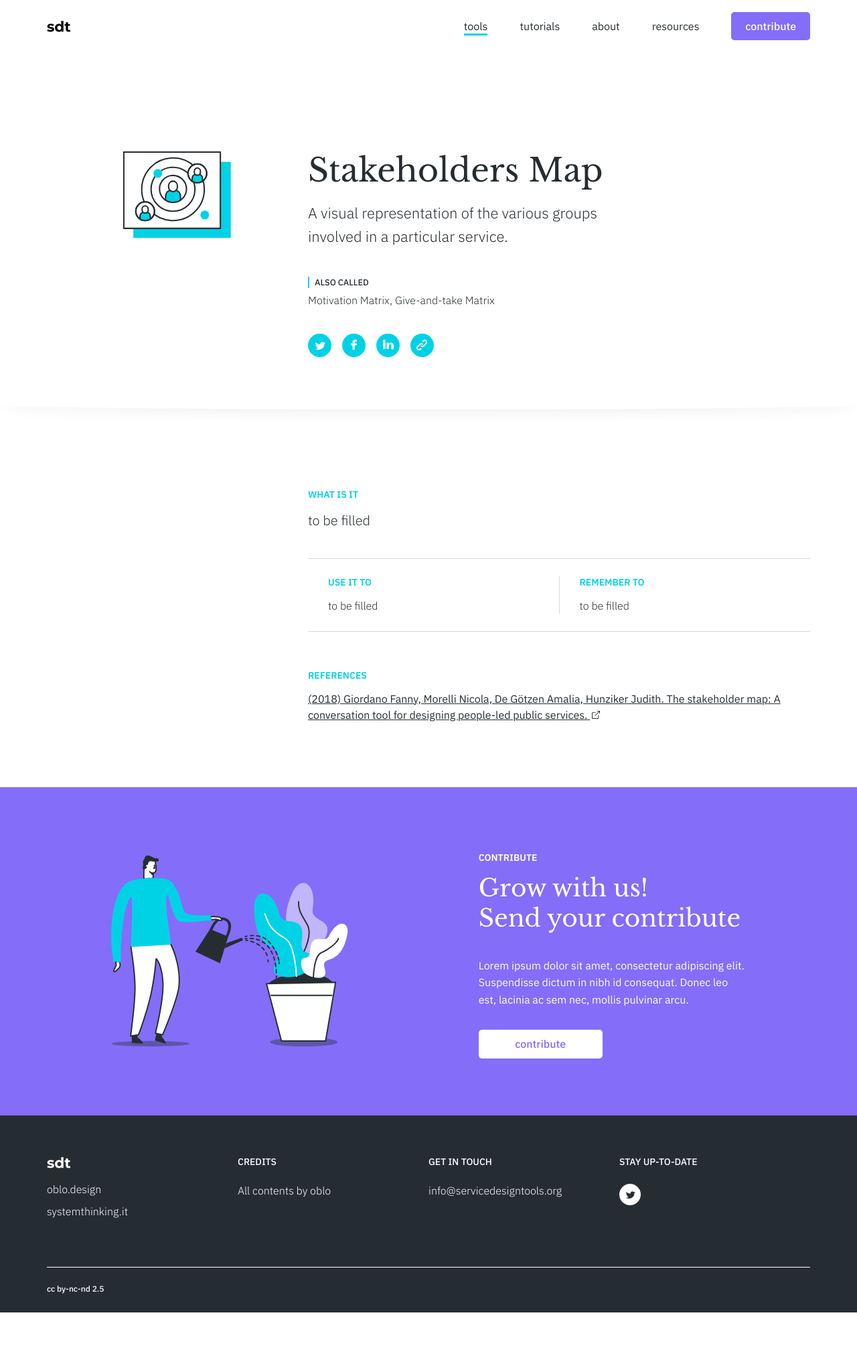
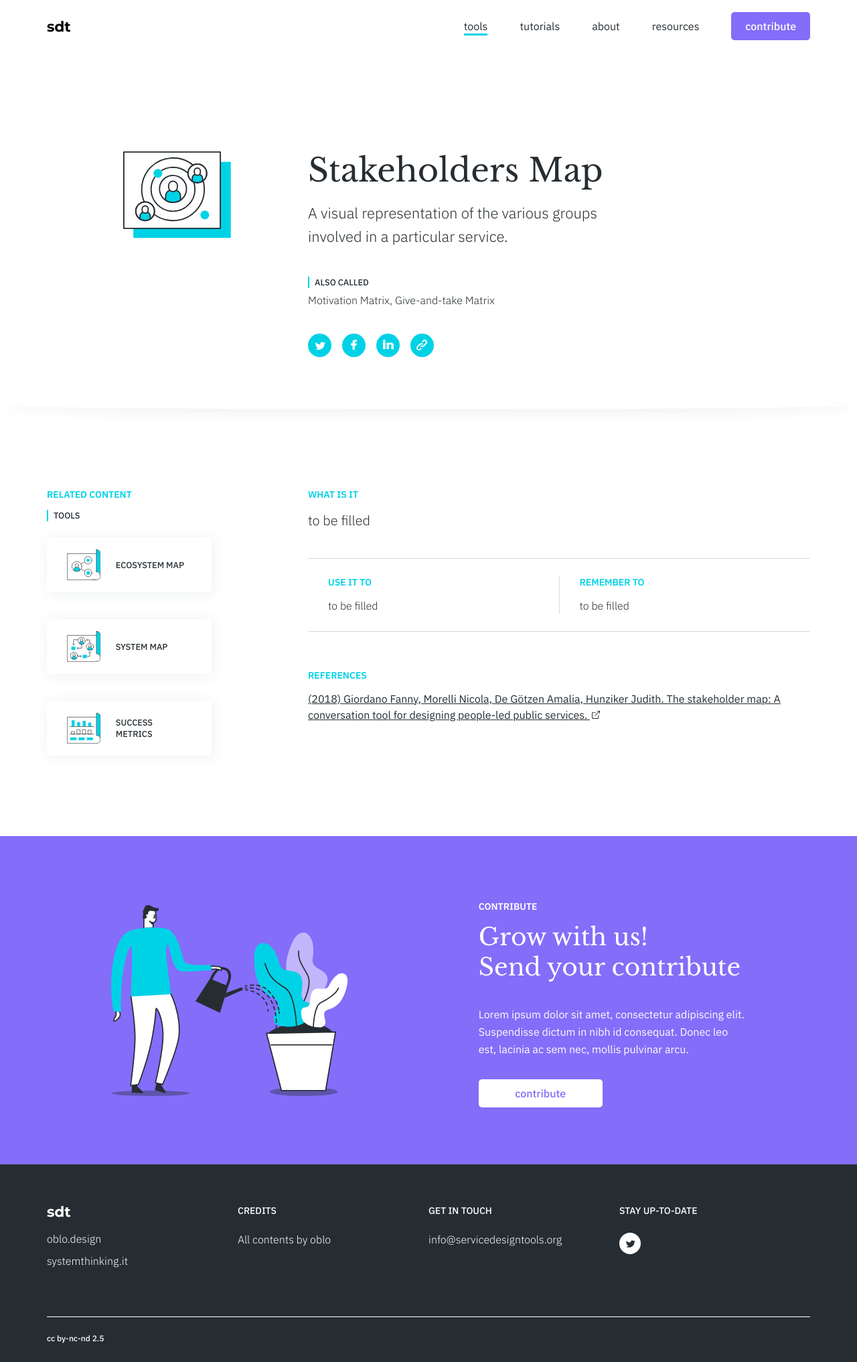
Before and after one commit to service-design-tools/sdt-website, a Jekyll site: the page built from _tools/stakeholders-map.md, in a window 1280 px wide. Shown: the whole page at 67% size. Built offline with Jekyll 4.4.1, drawn with Linux system fonts in a browser that asks for light colours; before the commit the page ends 1959 px from its top, so only the background shows below that.

Commit message:
Update tool “stakeholders-map”

```diff
--- a/_tools/stakeholders-map.md
+++ b/_tools/stakeholders-map.md
@@ -45,6 +45,11 @@ icon: >
     <circle class="svg--outline svg--bw" cx="118.6" cy="92.3" r="6.4"/>
     <circle class="svg--outline svg--bw" cx="50.4" cy="31.9" r="6.4"/>
   </svg>
+related:
+  tools:
+    - Ecosystem Map
+    - System Map
+    - Success Metrics
 use: to be filled
 reminder: to be filled
 references:
```
